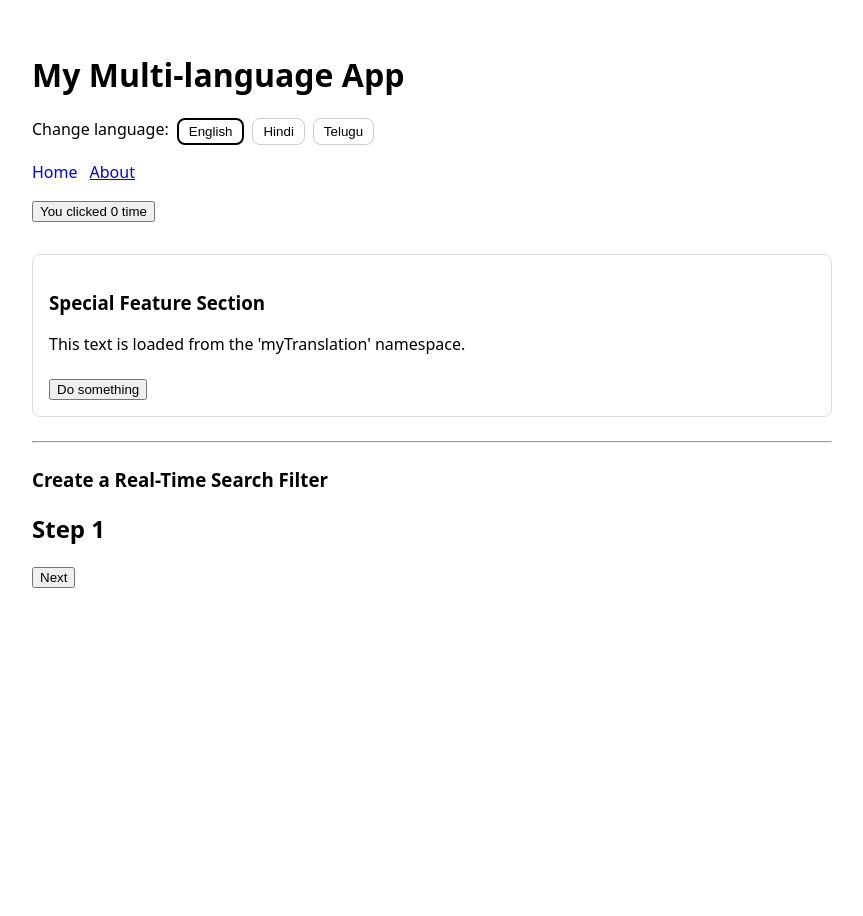
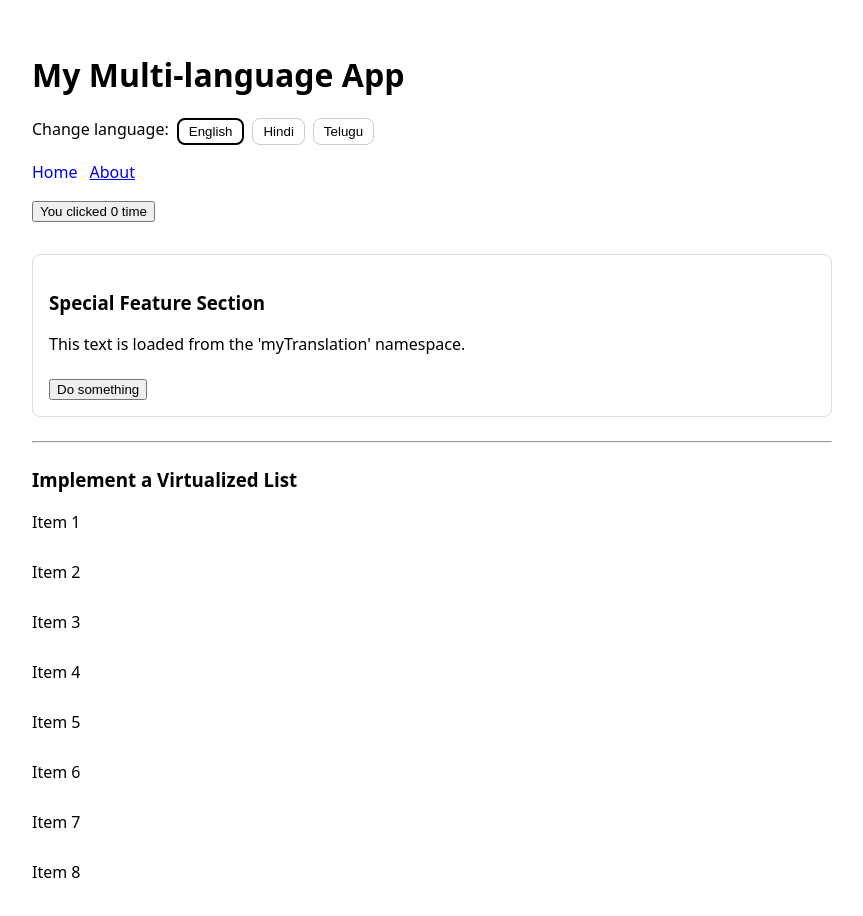
Before and after one commit to UdayKumarBurgula/my-react-prepare, a React (Create React App) app: page /about in a window 1280 px wide. Shown: the top 916 px of the page, without its empty margins (0-863 px from the left). Before the commit the page ends 800 px from the top, so only its background shows below. Built offline with nearby package versions, Linux system fonts and the light colour scheme.

Commit message:
VirtualizedList

```diff
--- a/src/pages/AboutPage.js
+++ b/src/pages/AboutPage.js
@@ -1,48 +1,34 @@
 // src/pages/AboutPage.js
-import React, { useState, useEffect } from "react";
+import React, { useState, useEffect, useRef, useCallback } from "react";
 import { useTranslation } from "react-i18next";
 import { createPortal } from 'react-dom';
 
-const Step1 = ({ next }) => (
-    <div>
-        <h2>Step 1</h2>
-        <button onClick={next}>Next</button>
-    </div>
-);
+const VirtualizedList = ({ items, itemHeight, height }) => {
+    const [scrollTop, setScrollTop] = useState(0);
+    const totalHeight = items.length * itemHeight;
+    const viewportRef = useRef(null);
 
-const Step2 = ({ next, previous }) => (
-    <div>
-        <h2>Step 2</h2>
-        <button onClick={previous}>Previous</button>
-        <button onClick={next}>Next</button>
-    </div>
-);
-
-const Step3 = ({ previous }) => (
-    <div>
-        <h2>Step 3</h2>
-        <button onClick={previous}>Previous</button>
-        <button type="submit">Submit</button>
-    </div>
-);
-
-const MultiStepForm = () => {
-    const [step, setStep] = useState(1);
-
-    const nextStep = () => setStep(step + 1);
-    const previousStep = () => setStep(step - 1);
-
-    const handleSubmit = (e) => {
-        e.preventDefault();
-        console.log('Form submitted');
+    const handleScroll = () => {
+        setScrollTop(viewportRef.current.scrollTop);
     };
 
+    const startIndex = Math.floor(scrollTop / itemHeight);
+    const endIndex = Math.min(items.length - 1, startIndex + Math.ceil(height / itemHeight));
+
+    const visibleItems = items.slice(startIndex, endIndex + 1).map((item, index) => (
+        <div key={index} style={{ height: itemHeight }}>
+            {item}
+        </div>
+    ));
+
     return (
-        <form onSubmit={handleSubmit}>
-            {step === 1 && <Step1 next={nextStep} />}
-            {step === 2 && <Step2 next={nextStep} previous={previousStep} />}
-            {step === 3 && <Step3 previous={previousStep} />}
-        </form>
+        <div ref={viewportRef} onScroll={handleScroll} style={{ height, overflowY: 'auto', position: 'relative' }}>
+            <div style={{ height: totalHeight, position: 'relative' }}>
+                <div style={{ position: 'absolute', top: startIndex * itemHeight, width: '100%' }}>
+                    {visibleItems}
+                </div>
+            </div>
+        </div>
     );
 };
 
@@ -50,12 +36,12 @@ const MultiStepForm = () => {
 function AboutPage() {
   // ✅ Use about namespace + fallback to "common"
   const { t } = useTranslation(["about", "common"]);
-  const items = ['Apple', 'Banana', 'Cherry', 'Date', 'Elderberry'];
+    const items = Array.from({ length: 1000 }, (_, i) => `Item ${i + 1}`);
 
   return (
       <div>
-          <h3>Create a Real-Time Search Filter</h3>
-          <MultiStepForm />
+          <h3>Implement a Virtualized List</h3>
+          <VirtualizedList items={items} itemHeight={50} height={400} />
       </div>
   );
 }
```
